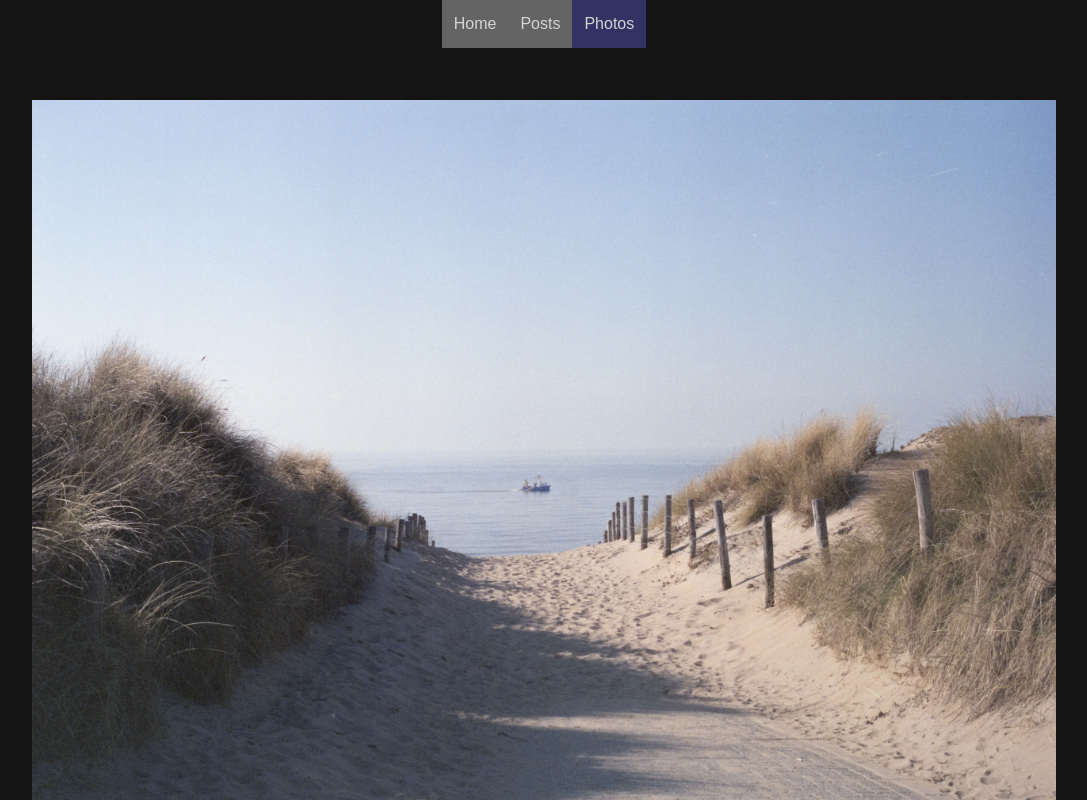
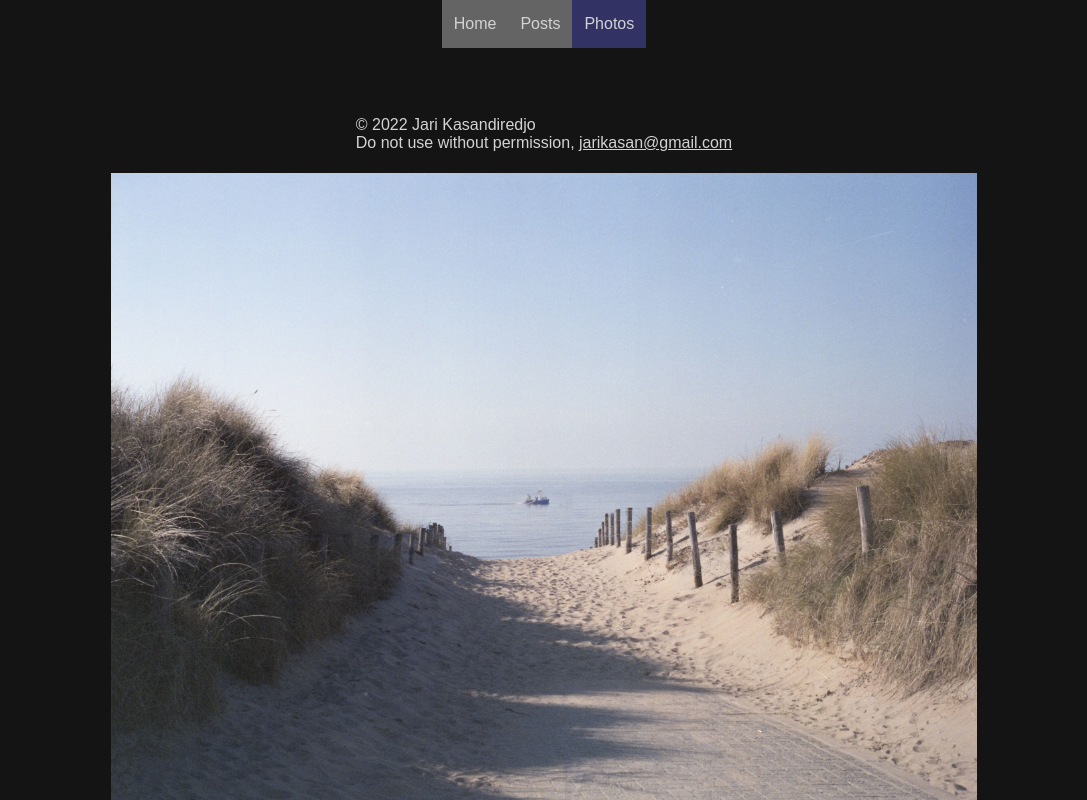
Before and after one commit to sw1jari/jarinoah.com, a Next.js app: page /photos in a window 1280 px wide. Shown: the top 800 px of the page, without its empty margins (96-1183 px from the left). Built offline with nearby package versions, Linux system fonts and the light colour scheme.

Commit message:
photos css

```diff
--- a/lib/photos.ts
+++ b/lib/photos.ts
@@ -3,7 +3,8 @@ import penangHill039 from '../public/photos/penang_hill039.webp'
 
 const photos = [
   strand3,
-  penangHill039
+  penangHill039,
+  penangHill039,
 ]
 
 export default photos
--- a/pages/photos.tsx
+++ b/pages/photos.tsx
@@ -11,8 +11,19 @@ const Photos: NextPage = () => {
       <Head>
         <title>Photos | Jari Kasandiredjo</title>
       </Head>
+      <p>
+        &copy; 2022 Jari Kasandiredjo<br/>
+        Do not use without
+        permission, <a href='mailto:jarikasan@gmail.com'>jarikasan@gmail.com</a>
+      </p>
       {photos.map((photo) => {
-        return <Image key={photo.src} src={photo} placeholder='blur' alt='image taken by me'/>
+        return <div className={styles.container}>
+          <Image
+          key={photo.src}
+          src={photo}
+          placeholder='blur'
+          alt='image taken by me'/>
+        </div>
       })}
     </div>
   )
--- a/styles/Nav.module.css
+++ b/styles/Nav.module.css
@@ -5,6 +5,7 @@
   top: 0px;
   width: 100%;
   height: 48px;
+  z-index: 1;
 }
 
 .nav button {
--- a/styles/Photos.module.css
+++ b/styles/Photos.module.css
@@ -0,0 +1,14 @@
+.photos img {
+  height: auto;
+  max-height: calc(100vh - 150px);
+}
+
+.photos {
+  display: flex;
+  justify-content: center;
+  flex-wrap: wrap;
+}
+
+.container {
+  margin: 5px
+}
```
